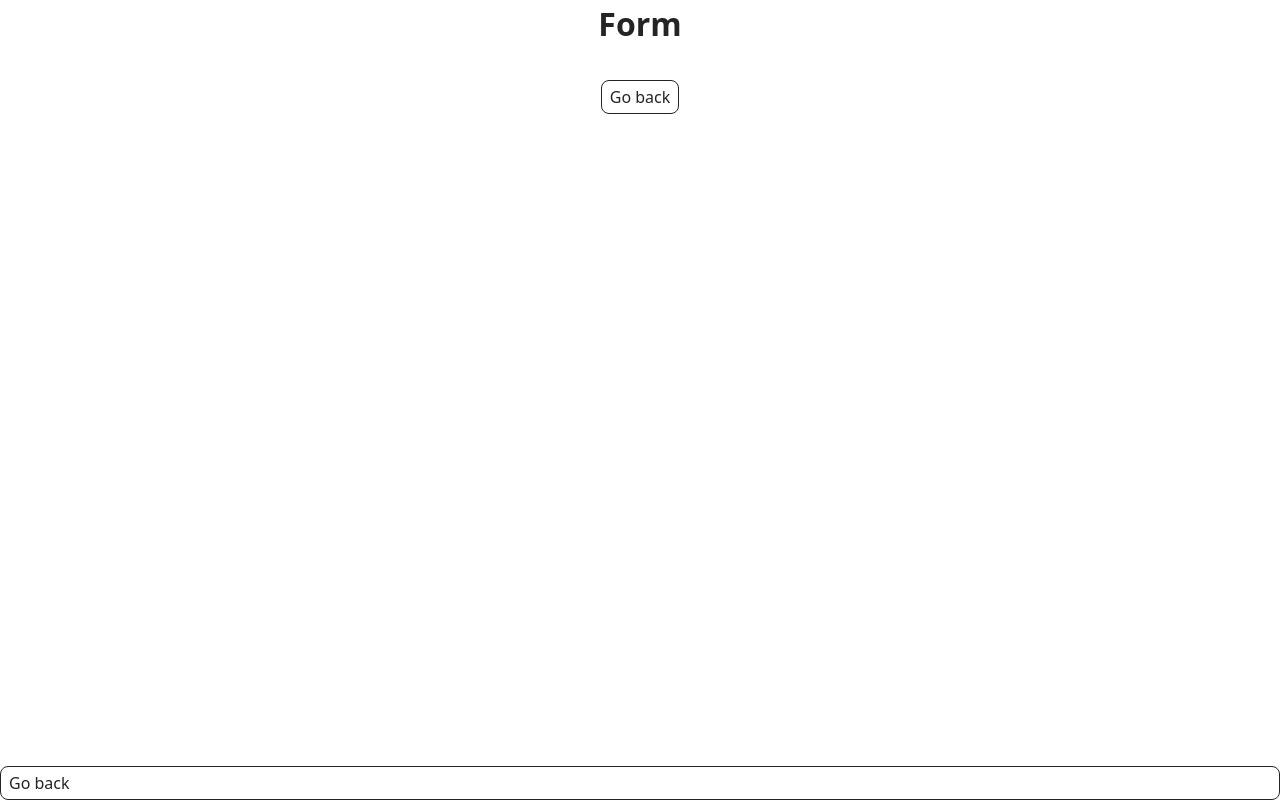
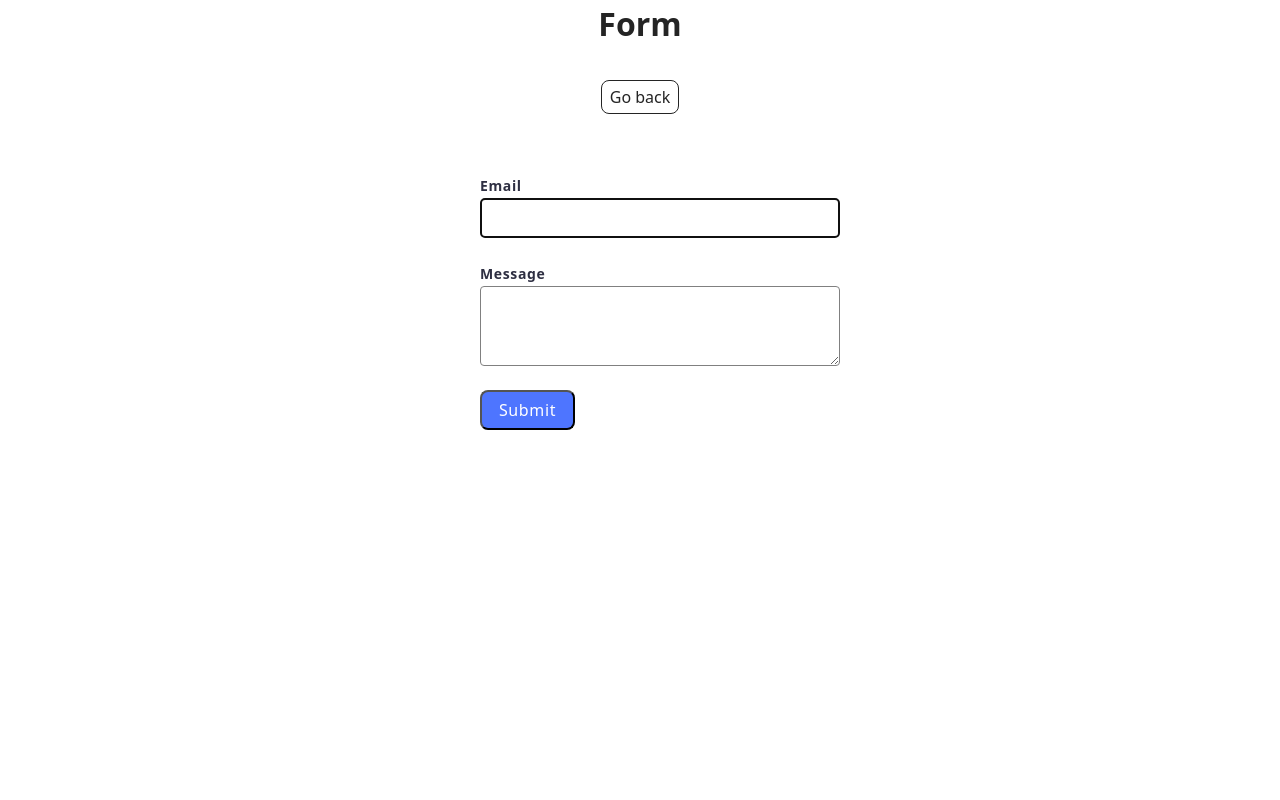
Before and after one commit to axushka/goit-js-hw-09, a website built with Vite: page src/2-form.html in a window 1280 px wide. Built offline with nearby package versions, Linux system fonts and the light colour scheme.

Commit message:
doing HW 9 form

```diff
--- a/src/2-form.html
+++ b/src/2-form.html
@@ -20,10 +20,18 @@
          Form
         </h1>
         <a class="back-link" href="./index.html">Go back</a>
+        <form class="feedback-form" autocomplete="off">
+          <label>
+            Email
+            <input type="email" name="email" class="email" autofocus />
+          </label>
+          <label>
+            Message
+            <textarea name="message" rows="8" class="message"></textarea>
+          </label>
+          <button type="submit" class="submit-btn">Submit</button>
+        </form>
 
-      </div>
-    </main>
-    <a class="back-link" href="./index.html">Go back</a>
   </div>
 </main>
 <script type="module" src="./js/2-form.js"></script>
--- a/src/css/styles.css
+++ b/src/css/styles.css
@@ -86,3 +86,74 @@ display: block;
 
 
 }
+.container {
+  display: flex;
+  align-items: center;
+  justify-content: flex-start;
+  flex-direction: column;
+}
+
+.feedback-form {
+  display: flex;
+  align-items: flex-start;
+  justify-content: flex-start;
+  flex-direction: column;
+  gap: 8px;
+  border-radius: 8px;
+padding: 24px;
+width: 408px;
+height: 296px;
+background: #fff;
+margin: 40px auto;
+padding: 20px;
+
+  width: 360px;
+  font-family: var(--font-family);
+font-weight: 400;
+font-size: 16px;
+line-height: 150%;
+letter-spacing: 0.04em;
+color: #2e2f42;
+}
+form.feedback-form label {
+  display: flex;
+  align-items: flex-start;
+  flex-direction: column;
+  margin-bottom: 16px;
+  font-size: 14px;
+  font-weight: 600;
+  color: #2e2f42;
+}
+.email {
+  border: 1px solid #808080;
+border-radius: 4px;
+width: 360px;
+height: 40px;
+}
+.message {
+  border: 1px solid #808080;
+border-radius: 4px;
+width: 360px;
+height: 80px;
+}
+.submit-btn {
+  display: flex;
+align-items: center;
+justify-content: center;
+flex-direction: row;
+gap: 10px;
+border-radius: 8px;
+padding: 8px 16px;
+width: 95px;
+height: 40px;
+background: #4e75ff;
+font-family: var(--font-family);
+font-weight: 500;
+font-size: 16px;
+line-height: 150%;
+letter-spacing: 0.04em;
+color: #fff;
+}
+.submit-btn:hover {
+  background: #6c8cff;
+}
--- a/src/js/2-form.js
+++ b/src/js/2-form.js
@@ -1 +1,44 @@
-console.log("Form");
+const formData = {
+    email: "",
+    message: "",
+  };
+
+const form = document.querySelector(`.feedback-form`);
+const STORAGE_KEY = 'feedback-form-state';
+console.log(STORAGE_KEY);
+
+const saveToLocalStorage = () => {
+  localStorage.setItem(STORAGE_KEY, JSON.stringify(formData));
+};
+
+const populateForm = () => {
+  const savedData = localStorage.getItem(STORAGE_KEY);
+  if (savedData) {
+    const parsedData = JSON.parse(savedData);
+    formData.email = parsedData.email || '';
+    formData.message = parsedData.message || '';
+    form.elements.email.value = formData.email;
+    form.elements.message.value = formData.message;
+  }
+
+};
+
+form.addEventListener('input', (event) => {
+  formData[event.target.name] = event.target.value;
+  saveToLocalStorage();
+});
+
+form.addEventListener('submit', (event) => {
+  event.preventDefault();
+  if (!formData.email || !formData.message) {
+    alert('Fill please all fields');
+    return;
+  } console.log('Submitted form data:', formData);
+  localStorage.removeItem(STORAGE_KEY);
+  formData.email = '';
+  formData.message = '';
+  form.reset();
+}
+)
+
+document.addEventListener('DOMContentLoaded', populateForm);
```
